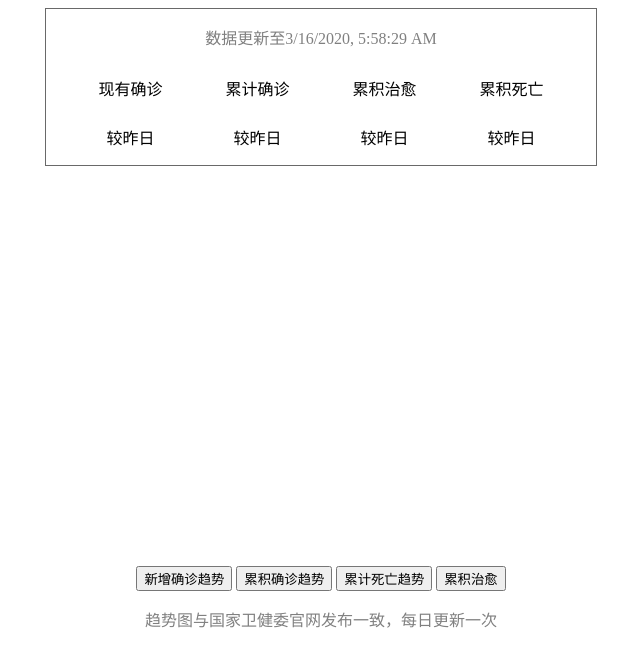
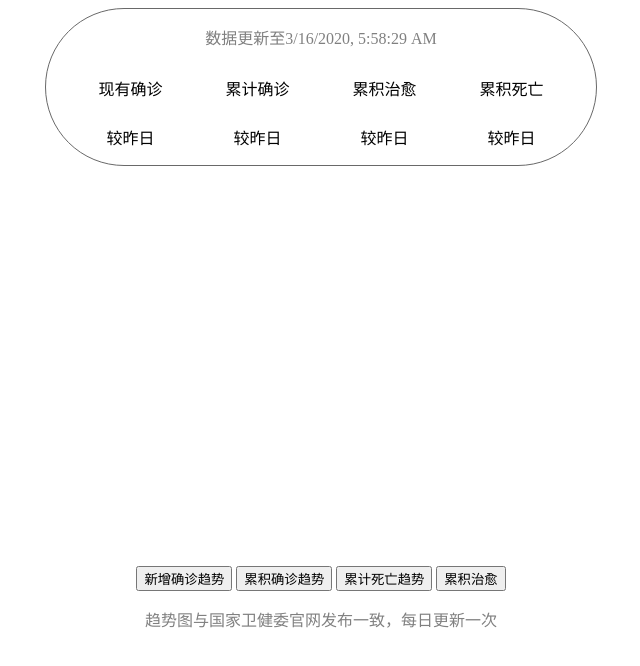
Before and after one commit to lyf12138/InfectStatisticWeb, a plain HTML site: page 疫情统计可视化实现/图表界面.html in a window 1280 px wide. Shown: the whole page, without its empty margins (319-959 px from the left). Drawn offline with Linux system fonts and the light colour scheme; no server answers.

Commit message:
添加div圆角

```diff
--- a/疫情统计可视化实现/图表界面.html
+++ b/疫情统计可视化实现/图表界面.html
@@ -33,7 +33,7 @@
 
 <body>
     <center>
-    <div id="top" style="border:1px solid rgb(105, 105, 105);width:550px">
+    <div id="top" style="border:1px solid rgb(105, 105, 105);width:550px;border-radius:100px;">
         <p style="color:gray">数据更新至<span id="time"></span></p>
         <p id="province"></p>
         <p id="nowDateTime"></p>
```
